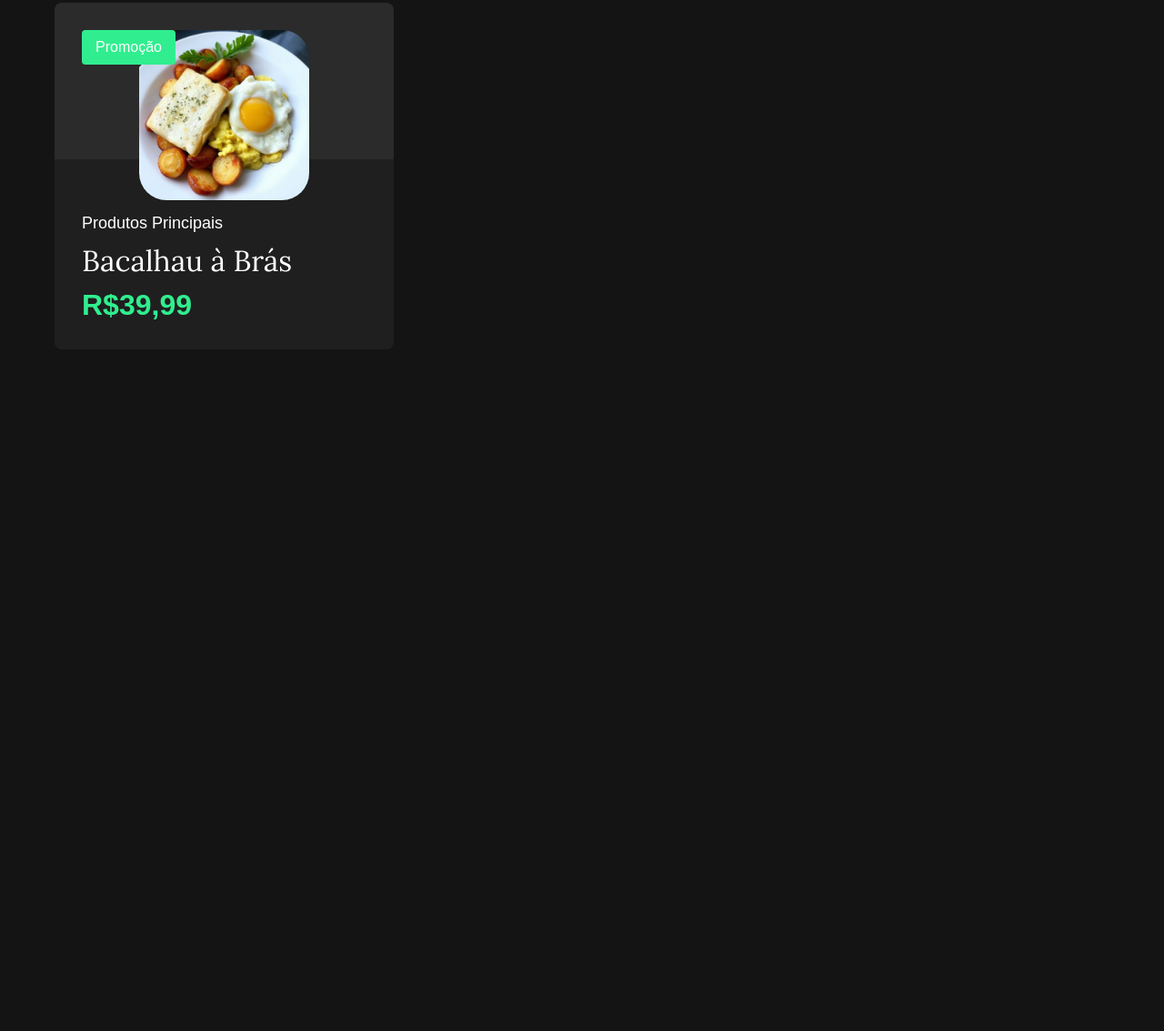
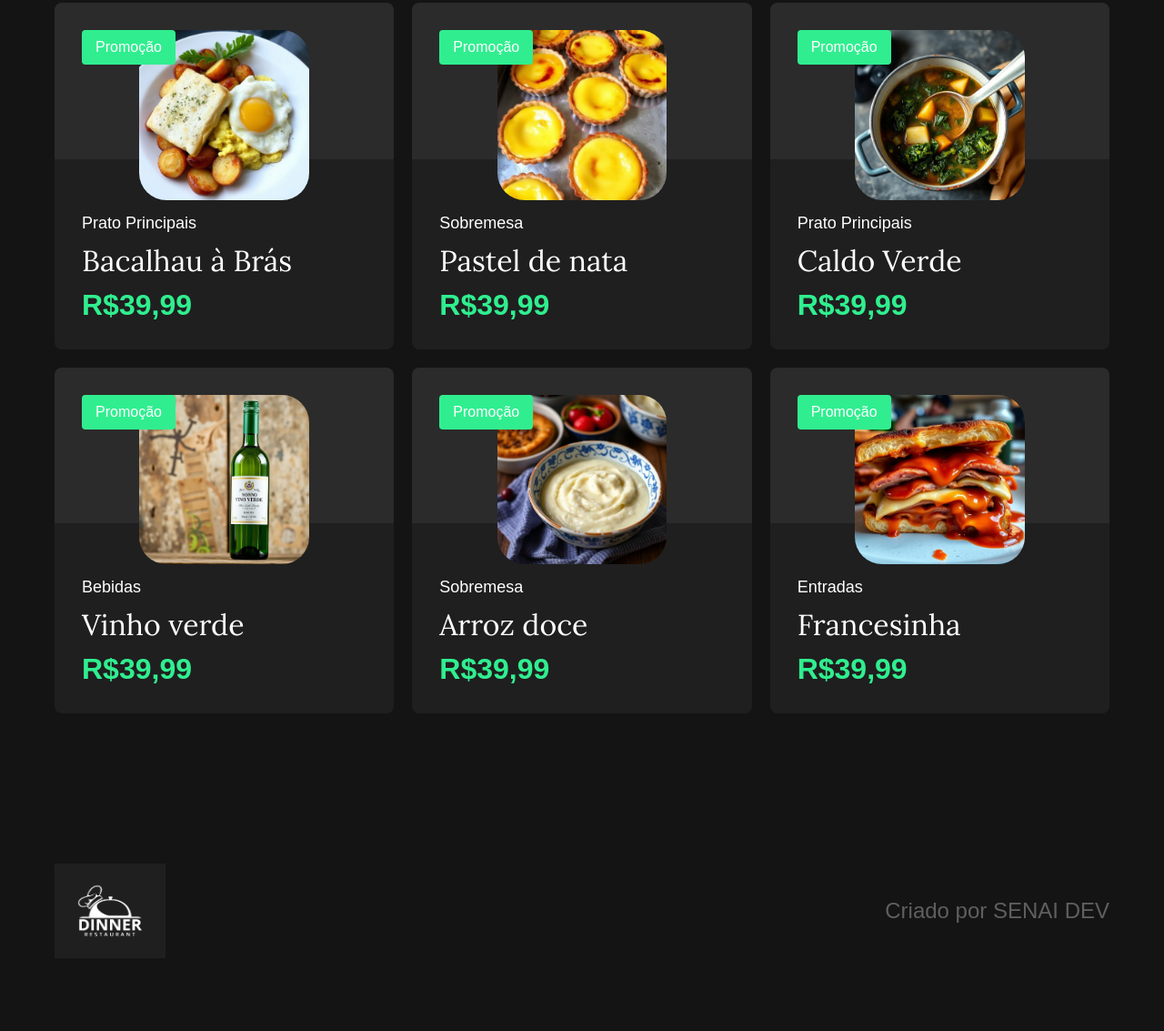
Before and after one commit to CauaFelipe1738/restaurantenovo, a plain HTML site: page index.html in a window 1280 px wide. Shown: the part 1299-2432 px from the top of the page at 91% size. Before the commit the page ends 1768 px from the top, so only its background shows below. Drawn offline with Linux system fonts and the light colour scheme; files whose address does not match are found by name.

Commit message:
Tablet responsive media

```diff
--- a/assets/css/style.css
+++ b/assets/css/style.css
@@ -246,6 +246,65 @@ header .menu-icon div{
     font-weight: bold;
 }
 
+/* Footer */
+.product-item .product-details{
+    color: #fff;
+    margin-top: 10px;
+}
+
+.info .button{
+    display: block;
+    border: 1px solid #fff;
+    padding: 15px 30px;
+    color: #fff;
+    text-decoration: none;
+    margin-top: 12px;
+    text-align: center;
+}
+
+.info .button:hover{
+    color: #30ee8f;
+    background-color: #999;
+}
+
+.product-item .photo.zoom img{
+    max-width: 100%;
+    border-radius: 20px;
+    margin-top: -50px;
+}
+
+/* FOOTER */
+
+footer{
+    background-color: #141414;
+    color: #5f5f5f;
+}
+
+footer .container{
+    display: flex;
+    padding-bottom: 80px;
+    padding-top: 80px;
+    justify-content: space-between;
+    align-items: center;
+}
+
+footer .Logorodape{
+    width: 122px;
+    height: 104px;
+}
+
+footer .copyright{
+    font-size: 24px;
+    color: #5f5f5f;
+}
+
+footer .copyright a{
+    text-decoration: none;
+    color: #5f5f5f;
+}
+
+footer .copyright a:hover{text-decoration: underline;}
+
 /* Responsividade */
 @media(max-width:820px){
     /* HEADER */
@@ -279,4 +338,33 @@ header .menu-icon div{
         flex-direction: column;
         gap: 20px;
     }
+
+    /* GRID PRODUTOS */
+    .products-grid{
+        width: 100%;
+        grid-template-columns: repeat(2, 1fr);
+        display: grid;
+        gap: 20px;
+        margin: 40px 0;
+    }
+
+    footer .container{
+        flex-direction: column;
+        gap: 20px;
+    }
 }
+
+@media(max-width:500px){
+    .products-grid{
+        width: 100%;
+        display: grid;
+        grid-template-columns: repeat(1, 1fr);
+        gap: 20px;
+        margin: 40px 0;
+    }
+
+    main .container{
+        display: flex;
+        flex-direction: column;
+    }
+}
--- a/index.html
+++ b/index.html
@@ -76,8 +76,58 @@
                     <div class="s">Promoção</div>
                     <div class="photo"><img src="assets/img/bacalhauabras.png" alt="bacalhau"></div>
                     <div class="info">
-                        <div class="product-category">Produtos Principais</div>
+                        <div class="product-category">Prato Principais</div>
                         <div class="product-name">Bacalhau à Brás</div>
+                        <div class="product-price">R$39,99</div>
+                    </div>
+                </a>
+
+                <a href="pratos.html" class="product-item">
+                    <div class="s">Promoção</div>
+                    <div class="photo"><img src="assets/img/pasteldenata.png" alt="pastel"></div>
+                    <div class="info">
+                        <div class="product-category">Sobremesa</div>
+                        <div class="product-name">Pastel de nata</div>
+                        <div class="product-price">R$39,99</div>
+                    </div>
+                </a>
+
+                <a href="pratos.html" class="product-item">
+                    <div class="s">Promoção</div>
+                    <div class="photo"><img src="assets/img/caldoverde.png" alt="caldo verde"></div>
+                    <div class="info">
+                        <div class="product-category">Prato Principais</div>
+                        <div class="product-name">Caldo Verde</div>
+                        <div class="product-price">R$39,99</div>
+                    </div>
+                </a>
+
+                <a href="pratos.html" class="product-item">
+                    <div class="s">Promoção</div>
+                    <div class="photo"><img src="assets/img/vinhoverde.png" alt="vinho verde"></div>
+                    <div class="info">
+                        <div class="product-category">Bebidas</div>
+                        <div class="product-name">Vinho verde</div>
+                        <div class="product-price">R$39,99</div>
+                    </div>
+                </a>
+
+                <a href="pratos.html" class="product-item">
+                    <div class="s">Promoção</div>
+                    <div class="photo"><img src="assets/img/arrozdoce.png" alt="arroz doce"></div>
+                    <div class="info">
+                        <div class="product-category">Sobremesa</div>
+                        <div class="product-name">Arroz doce</div>
+                        <div class="product-price">R$39,99</div>
+                    </div>
+                </a>
+
+                <a href="pratos.html" class="product-item">
+                    <div class="s">Promoção</div>
+                    <div class="photo"><img src="assets/img/francesinha.png" alt="francesinha"></div>
+                    <div class="info">
+                        <div class="product-category">Entradas</div>
+                        <div class="product-name">Francesinha</div>
                         <div class="product-price">R$39,99</div>
                     </div>
                 </a>
@@ -85,5 +135,13 @@
             </div>
         </div>
     </main>
+
+    <footer>
+        <div class="container">
+            <img src="assets/img/logo_restaurant2.png" alt="logo" class="Logorodape">
+            <div class="copyright">Criado por <a href="">SENAI DEV</a></div>
+        </div>
+
+    </footer>
 </body>
 </html>
```
